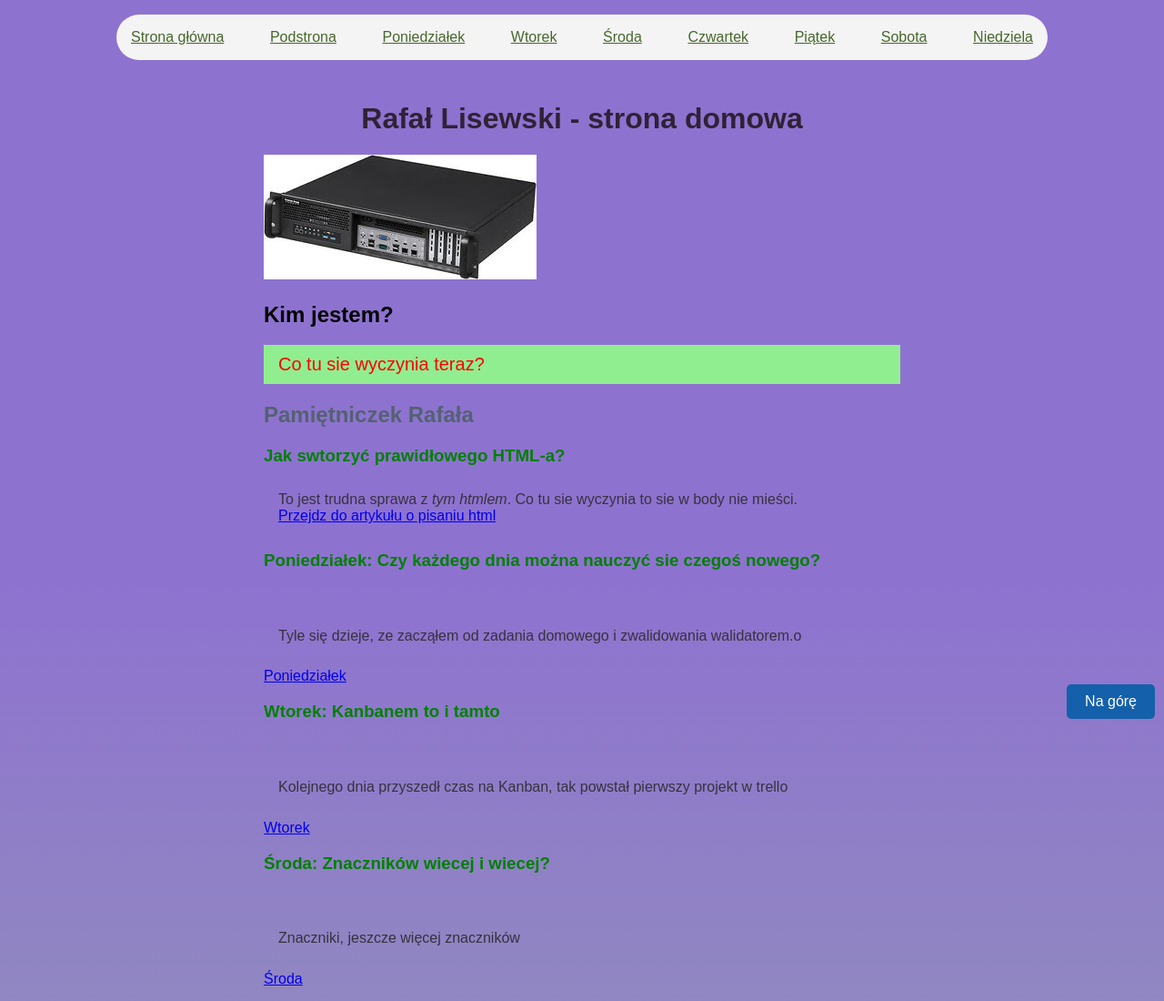
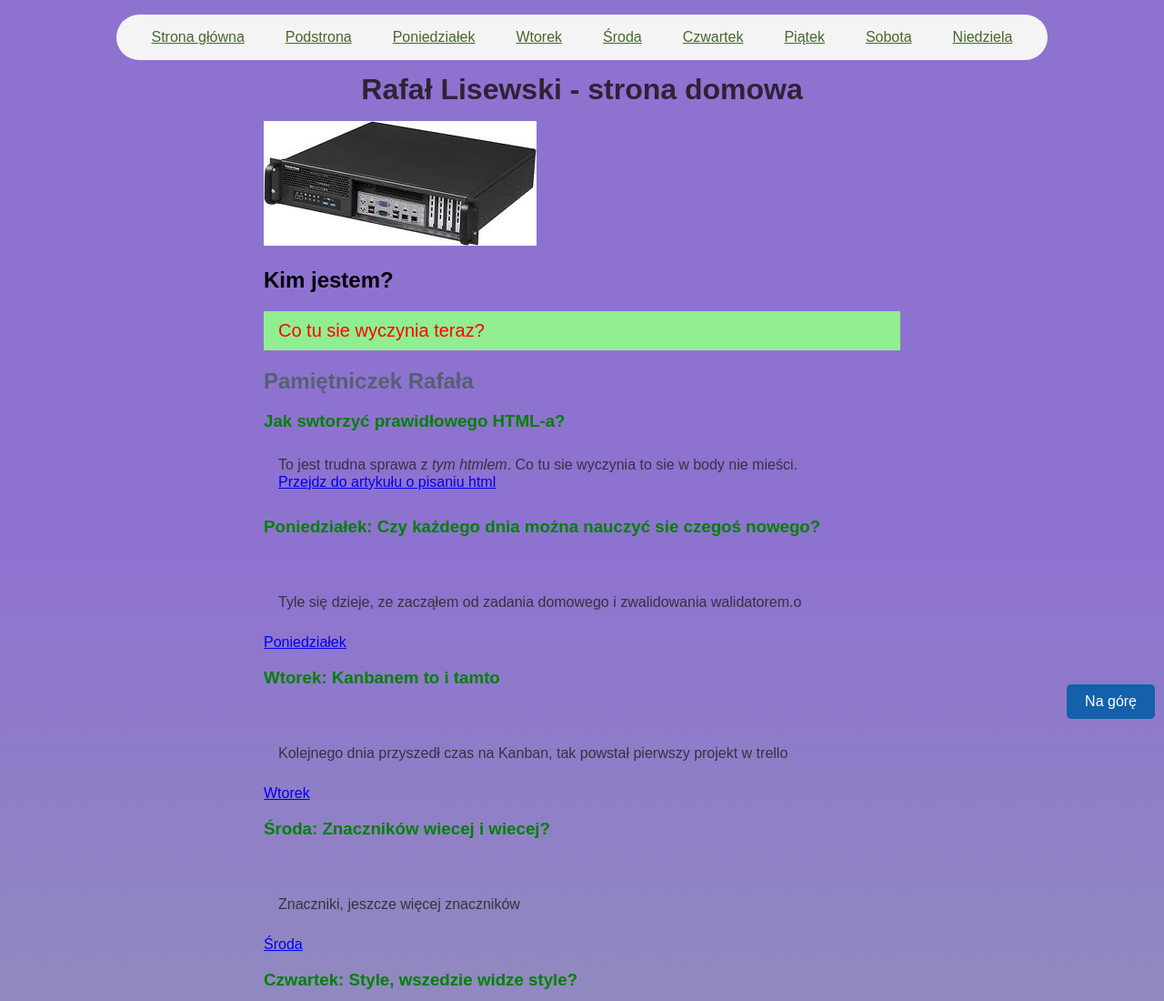
Before and after one commit to rlisewski/wtf-homepage, a plain HTML site: page index.html in a window 1280 px wide. Shown: the top 1100 px of the page at 91% size. Drawn offline with Linux system fonts and the light colour scheme.

Commit message:
M5: navigation: improve flex

```diff
--- a/index.html
+++ b/index.html
@@ -9,7 +9,7 @@
     <link href="style.css" rel="stylesheet" type="text/css">
   </head>
   <body>
-    <header>
+    <header class="navigation--header">
       <nav class="navigation">
         <a class="navigation__link" href="index.html">Strona główna</a>
         <a class="navigation__link" href="podstrona.html">Podstrona</a>
--- a/style.css
+++ b/style.css
@@ -115,28 +115,36 @@ body {
 .main {
   width: 100%;
   max-width: 700px;
-  margin: 96px auto;
+  margin: 3rem auto;
  }
 
 .main__header {
   color: #2f2235;
   text-align: center;
-  padding-top: 16px;
+  margin: 1rem auto;
+  padding-top: 1rem;
 }
 
 .navigation {
   position: fixed;
-  max-width: 100%;
-  top: 16px;
+  top: 1rem;
   left: 10vw;
   right: 10vw;
-  padding: 16px;
+  padding: 1rem;
   background: #f4f4f4;
   border-radius: 25px;
   z-index: 100;
   display: flex;
   flex-wrap: wrap;
-  justify-content: space-between;
+  justify-content: space-around;
+  align-items: center;
+  row-gap: 1rem;
+}
+
+.navigation--header {
+  color: #2f2235;
+  padding-top: 1rem;
+  margin: auto;
 }
 
 .navigation__link {
```
